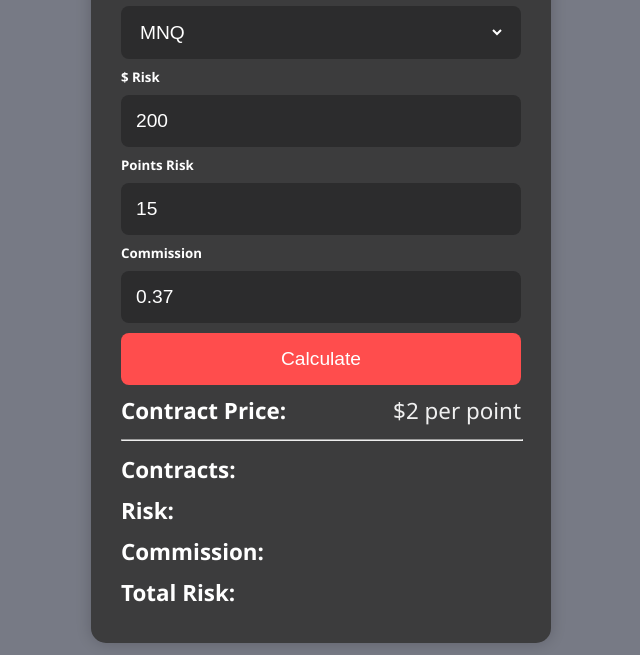
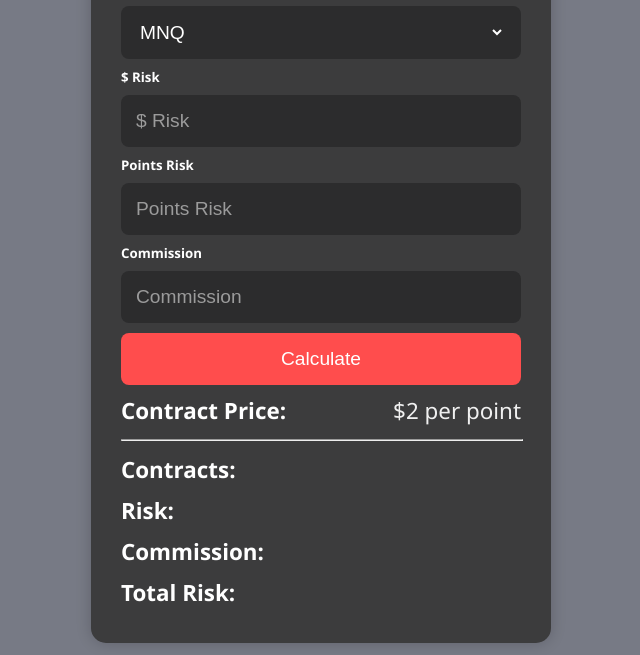
Before and after one commit to TiaanBotha/Risk-Calculator.github.io, a plain HTML site: page index.html in a window 1280 px wide. Shown: the part 145-800 px from the top of the page, without its empty margins (319-959 px from the left). Drawn offline with Linux system fonts and the light colour scheme.

Commit message:
Default Vaules Taken Out

```diff
--- a/index.html
+++ b/index.html
@@ -149,9 +149,9 @@
     <script>
       // DEFAULTS
 
-      document.getElementById("commission").value = 0.37;
-      document.getElementById("pointsRisk").value = 15;
-      document.getElementById("risk").value = 200;
+      //document.getElementById("commission").value = 0.37;
+      //document.getElementById("pointsRisk").value = 15;
+      //document.getElementById("risk").value = 200;
 
       const costPerContract = [
         {
```
